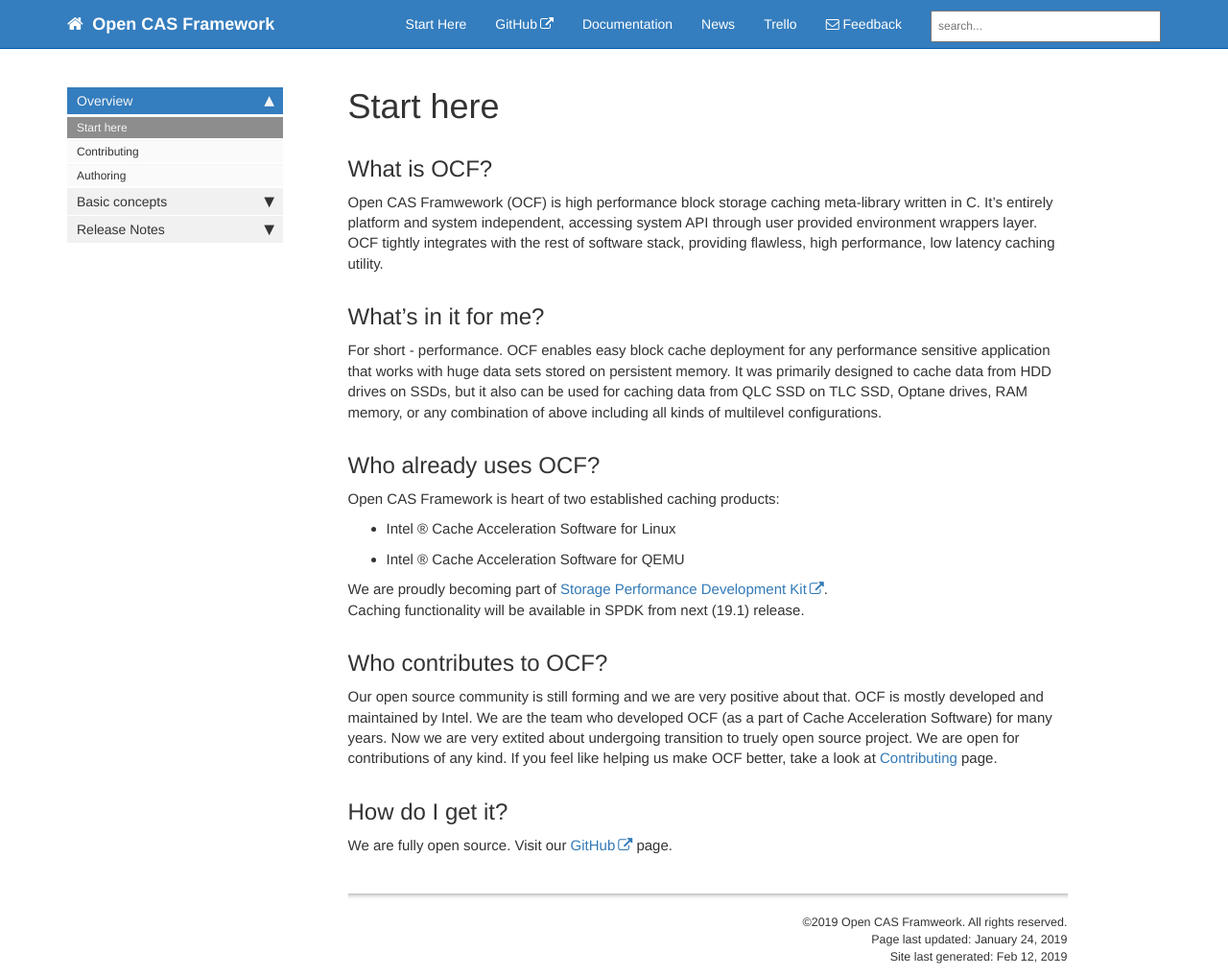
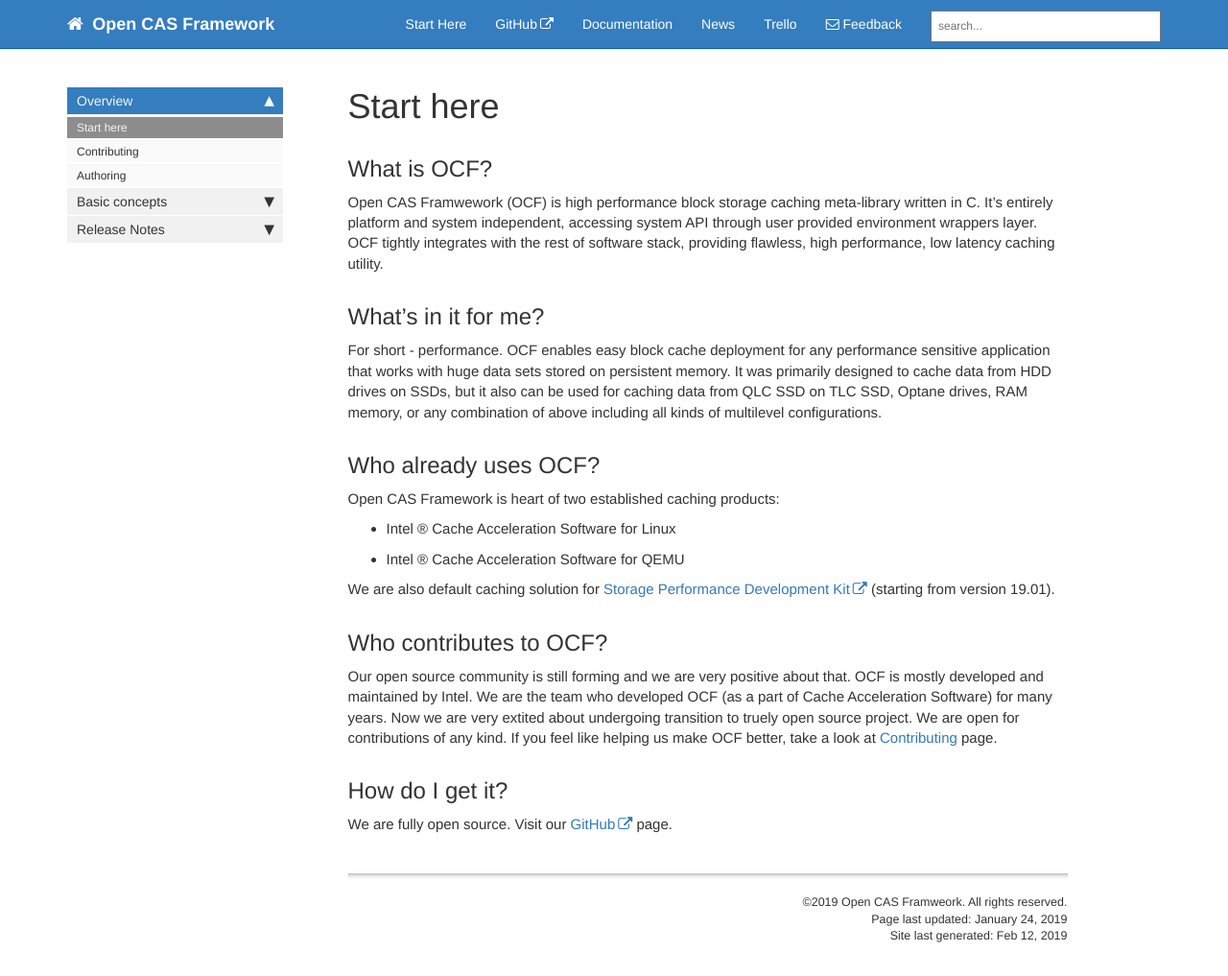
Before and after one commit to Open-CAS/open-cas.github.io, a Jekyll site: the page built from pages/overview/index.md, in a window 1280 px wide. Shown: the whole page at 96% size. Built offline with Jekyll 4.4.1, drawn with Linux system fonts in a browser that asks for light colours; nearby versions of some CDN libraries; comment, search, counter and statistics services are not loaded; after the commit the page ends 995 px from its top, so only the background shows below that.

Commit message:
Update information about SPDK in Overview
Signed-off-by: Robert Baldyga <robert.baldyga@intel.com>

```diff
--- a/pages/overview/index.md
+++ b/pages/overview/index.md
@@ -25,8 +25,9 @@
 - Intel &reg; Cache Acceleration Software for Linux
 - Intel &reg; Cache Acceleration Software for QEMU
 
-We are proudly becoming part of [Storage Performance Development Kit](https://spdk.io/).
-Caching functionality will be available in SPDK from next (19.1) release.
+We are also default caching solution for
+[Storage Performance Development Kit](https://spdk.io/) (starting from
+version 19.01).
 
 ## Who contributes to OCF?
 Our open source community is still forming and we are very positive about
```
